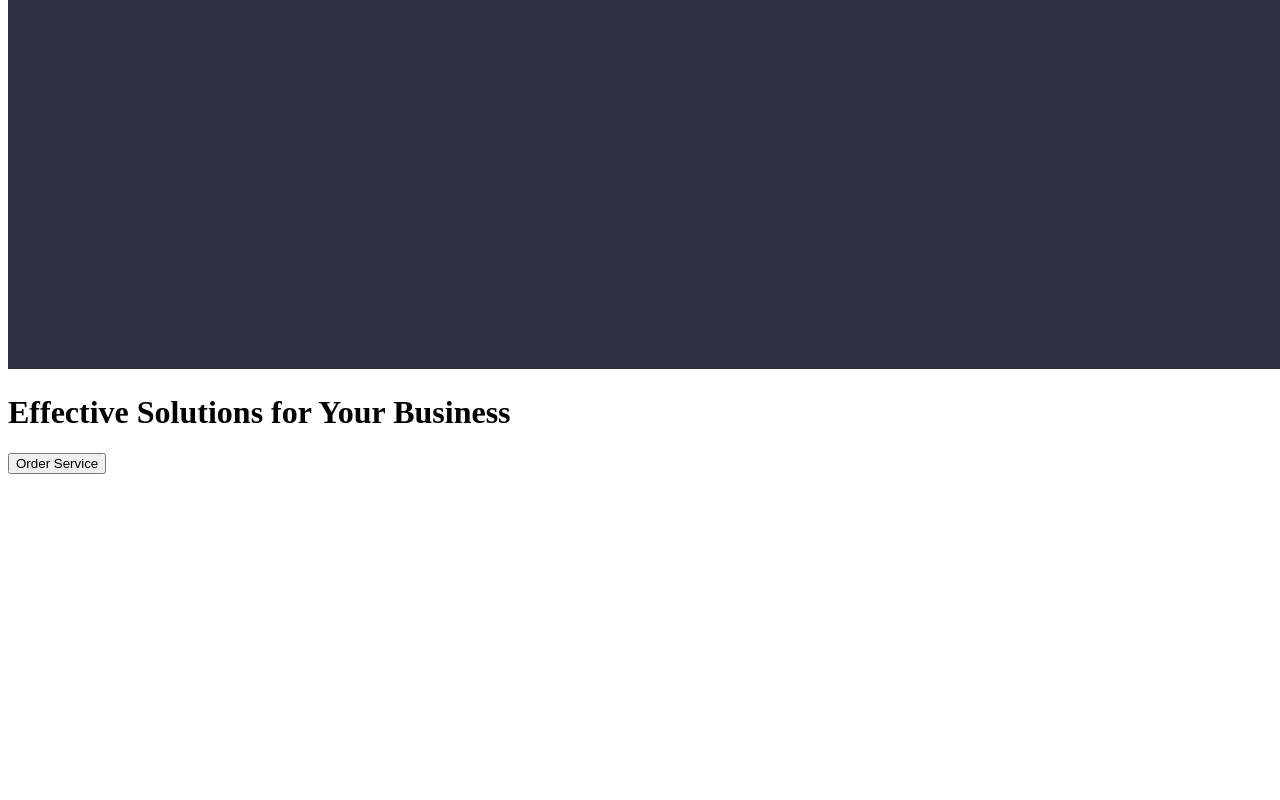
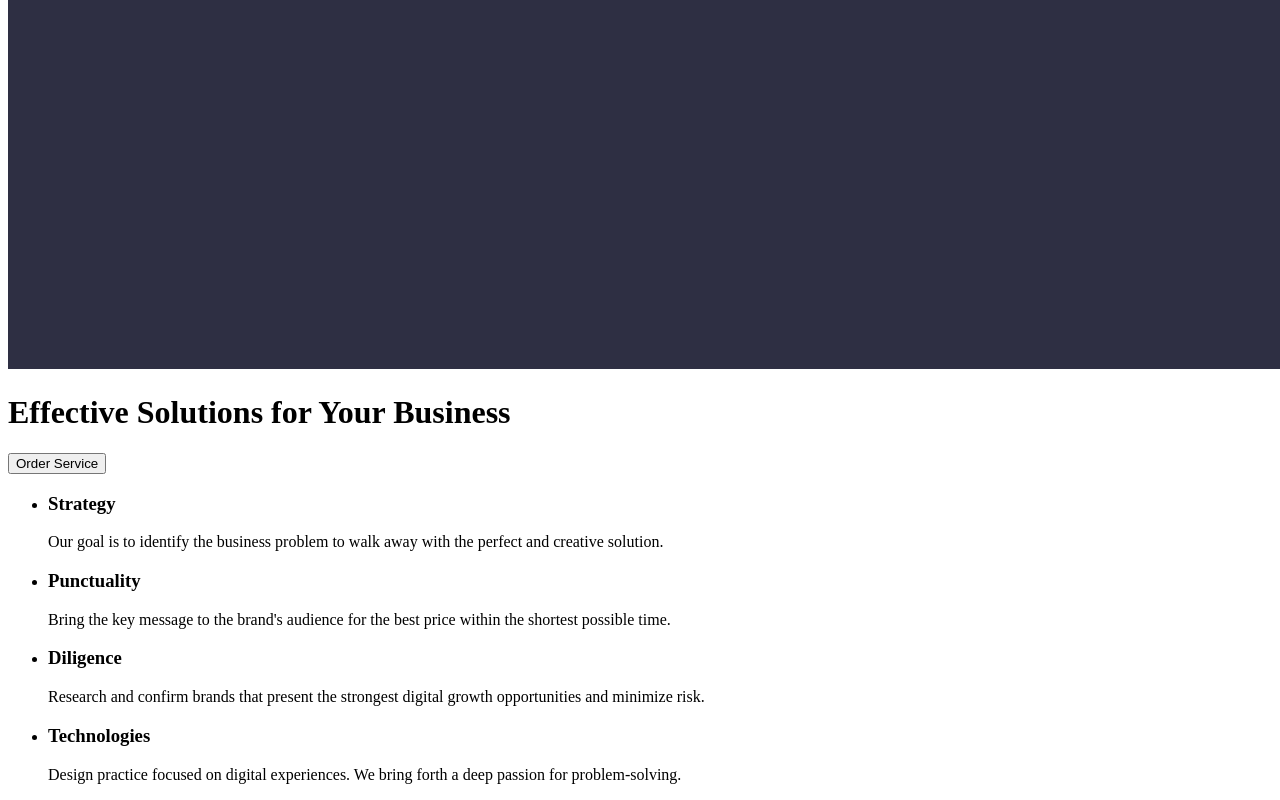
Before and after one commit to robertvoidiuk/goit-markup-hw-01, a plain HTML site: page index.html in a window 1280 px wide. Shown: the part 379-1179 px from the top of the page. Before the commit the page ends 861 px from the top, so only its background shows below. Drawn offline with Linux system fonts and the light colour scheme.

Commit message:
create section 1 (in main)

```diff
--- a/index.html
+++ b/index.html
@@ -26,6 +26,35 @@
             <h1>Effective Solutions for Your Business</h1>
             <button type="button">Order Service</button>
         </div>
+        <section>
+            <ul>
+                <li>
+                    <h3>Strategy</h3>
+                    <p>
+                        Our goal is to identify the business
+                        problem to walk away with the perfect and creative solution.
+                    </p>
+                </li>
+                <li>
+                    <h3>Punctuality</h3>
+                    <p>Bring the key message to the brand's audience for the best price within the shortest possible
+                        time.
+                    </p>
+                </li>
+                <li>
+                    <h3>Diligence</h3>
+                    <p>Research and confirm brands that present the strongest digital growth opportunities and minimize
+                        risk.
+                    </p>
+                </li>
+                <li>
+                    <h3>Technologies</h3>
+                    <p>Design practice focused on digital experiences. We bring forth a deep passion for
+                        problem-solving.
+                    </p>
+                </li>
+            </ul>
+        </section>
     </main>
 </body>
 
```
